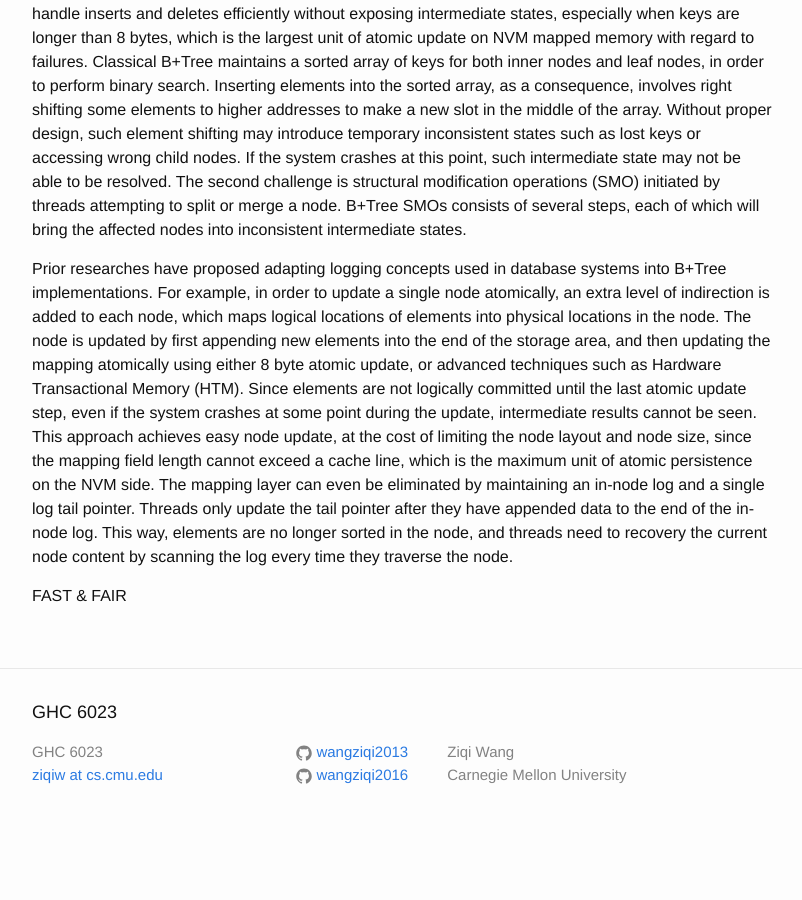
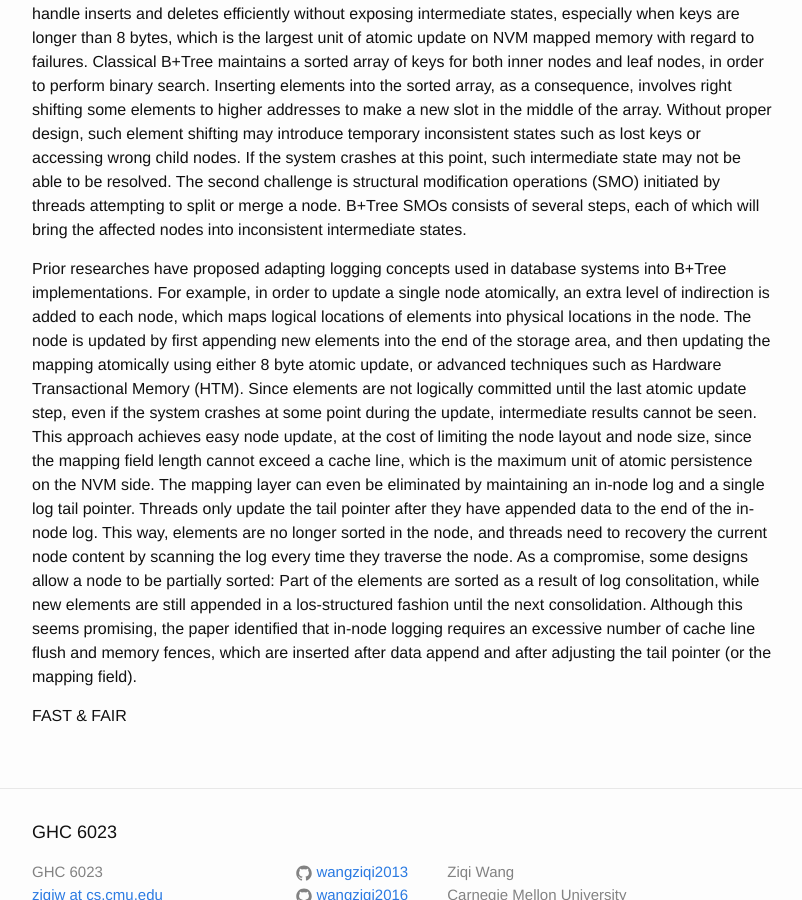
Before and after one commit to wangziqi2013/wangziqi2013.github.io, a Jekyll site: the page built from _posts/2019-11-21-fast-fair.markdown, in a window 1280 px wide and 900 px high, scrolled down 538 px. Shown: the whole window, without its empty margins (238-1040 px from the left). Built offline with Jekyll 4.4.1, drawn with Linux system fonts in a browser that asks for light colours; before the commit the page ends 1384 px from its top, so only the background shows below that.

Commit message:
Adding compromise

```diff
--- a/_posts/2019-11-21-fast-fair.markdown
+++ b/_posts/2019-11-21-fast-fair.markdown
@@ -34,6 +34,10 @@ node update, at the cost of limiting the node layout and node size, since the ma
 line, which is the maximum unit of atomic persistence on the NVM side. The mapping layer can even be eliminated by
 maintaining an in-node log and a single log tail pointer. Threads only update the tail pointer after they have appended
 data to the end of the in-node log. This way, elements are no longer sorted in the node, and threads need to recovery the
-current node content by scanning the log every time they traverse the node.
+current node content by scanning the log every time they traverse the node. As a compromise, some designs allow a node
+to be partially sorted: Part of the elements are sorted as a result of log consolitation, while new elements are still
+appended in a los-structured fashion until the next consolidation. Although this seems promising, the paper identified
+that in-node logging requires an excessive number of cache line flush and memory fences, which are inserted after
+data append and after adjusting the tail pointer (or the mapping field).
 
 FAST & FAIR
```
